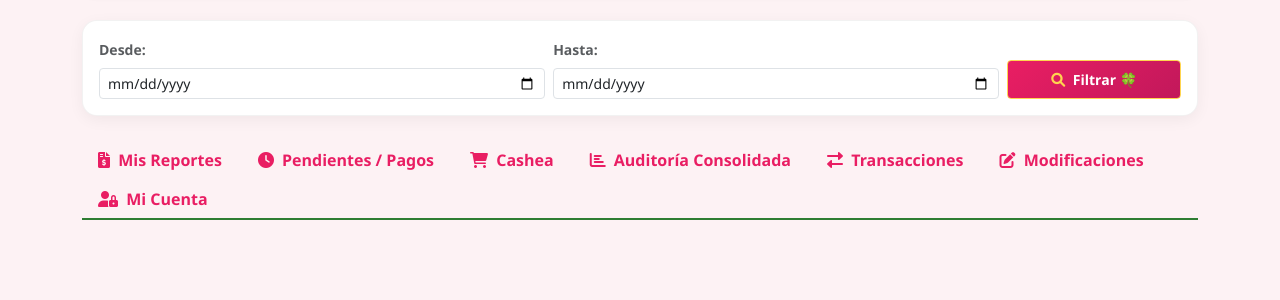
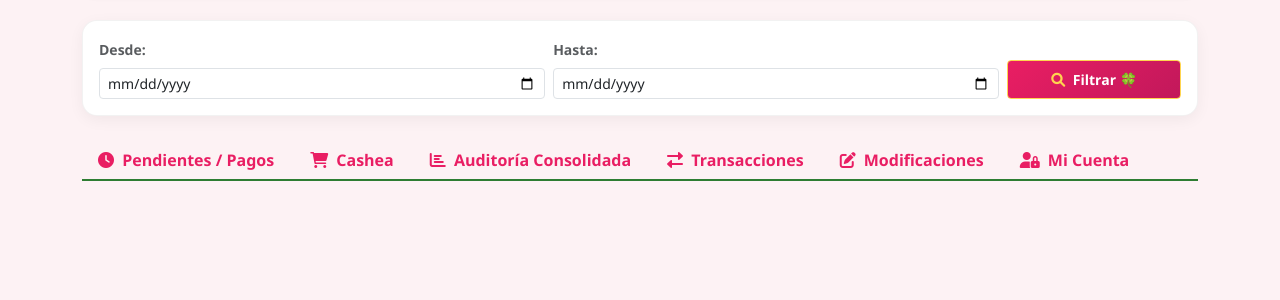
Before and after one commit to mariadelosangelesdiazpinto24-tech/tu-reporte-al-dia., a FastAPI app: template templates/agencia.html in a window 1280 px wide. Shown: the part 239-539 px from the top of the page. Run offline with FastAPI, Linux system fonts and the light colour scheme; the template is opened without the code that fills it: most values are stand-ins (such as "Sample title", 1, 10 or a date in 2020); some libraries are stand-ins or nearby versions.

Commit message:
Update agencia.html

```diff
--- a/templates/agencia.html
+++ b/templates/agencia.html
@@ -173,61 +173,45 @@
             </form>
         </div>
 
-        <!-- PESTAÑAS -->
+        <!-- PESTAÑAS (NAIKKATEN TI MIS REPORTES) -->
         <ul class="nav nav-tabs mb-4" id="agenciaTabs" role="tablist">
             <li class="nav-item">
-                <button class="nav-link {% if tab_activa == 'reportes' or not tab_activa %}active{% endif %}" data-bs-toggle="tab" data-bs-target="#tab-reportes" type="button" onclick="setTab('reportes')"><i class="fas fa-file-invoice-dollar me-1"></i> Mis Reportes</button>
+                <button class="nav-link {% if tab_activa == 'pendiente' or not tab_activa or tab_activa == 'reportes' %}active{% endif %}" data-bs-toggle="tab" data-bs-target="#tab-pendiente" type="button" onclick="setTab('pendiente')">
+                    <i class="fas fa-clock me-1"></i> Pendientes / Pagos
+                </button>
             </li>
             <li class="nav-item">
-                <button class="nav-link {% if tab_activa == 'pendiente' %}active{% endif %}" data-bs-toggle="tab" data-bs-target="#tab-pendiente" type="button" onclick="setTab('pendiente')"><i class="fas fa-clock me-1"></i> Pendientes / Pagos</button>
+                <button class="nav-link {% if tab_activa == 'cashea' %}active{% endif %}" data-bs-toggle="tab" data-bs-target="#tab-cashea" type="button" onclick="setTab('cashea')">
+                    <i class="fas fa-shopping-cart me-1"></i> Cashea
+                </button>
             </li>
             <li class="nav-item">
-                <button class="nav-link {% if tab_activa == 'cashea' %}active{% endif %}" data-bs-toggle="tab" data-bs-target="#tab-cashea" type="button" onclick="setTab('cashea')"><i class="fas fa-shopping-cart me-1"></i> Cashea</button>
+                <button class="nav-link {% if tab_activa == 'auditoria' %}active{% endif %}" data-bs-toggle="tab" data-bs-target="#tab-auditoria" type="button" onclick="setTab('auditoria')">
+                    <i class="fas fa-chart-bar me-1"></i> Auditoría Consolidada
+                </button>
             </li>
             <li class="nav-item">
-                <button class="nav-link {% if tab_activa == 'auditoria' %}active{% endif %}" data-bs-toggle="tab" data-bs-target="#tab-auditoria" type="button" onclick="setTab('auditoria')"><i class="fas fa-chart-bar me-1"></i> Auditoría Consolidada</button>
+                <button class="nav-link {% if tab_activa == 'transacciones' %}active{% endif %}" data-bs-toggle="tab" data-bs-target="#tab-transacciones" type="button" onclick="setTab('transacciones')">
+                    <i class="fas fa-exchange-alt me-1"></i> Transacciones
+                </button>
             </li>
             <li class="nav-item">
-                <button class="nav-link {% if tab_activa == 'transacciones' %}active{% endif %}" data-bs-toggle="tab" data-bs-target="#tab-transacciones" type="button" onclick="setTab('transacciones')"><i class="fas fa-exchange-alt me-1"></i> Transacciones</button>
+                <button class="nav-link {% if tab_activa == 'modificaciones' %}active{% endif %}" data-bs-toggle="tab" data-bs-target="#tab-modificaciones" type="button" onclick="setTab('modificaciones')">
+                    <i class="fas fa-edit me-1"></i> Modificaciones
+                </button>
             </li>
             <li class="nav-item">
-                <button class="nav-link {% if tab_activa == 'modificaciones' %}active{% endif %}" data-bs-toggle="tab" data-bs-target="#tab-modificaciones" type="button" onclick="setTab('modificaciones')"><i class="fas fa-edit me-1"></i> Modificaciones</button>
-            </li>
-            <li class="nav-item">
-                <button class="nav-link {% if tab_activa == 'cuenta' %}active{% endif %}" data-bs-toggle="tab" data-bs-target="#tab-cuenta" type="button" onclick="setTab('cuenta')"><i class="fas fa-user-lock me-1"></i> Mi Cuenta</button>
+                <button class="nav-link {% if tab_activa == 'cuenta' %}active{% endif %}" data-bs-toggle="tab" data-bs-target="#tab-cuenta" type="button" onclick="setTab('cuenta')">
+                    <i class="fas fa-user-lock me-1"></i> Mi Cuenta
+                </button>
             </li>
         </ul>
 
         <div class="tab-content" id="agenciaTabsContent">
 
-            <!-- 1. MIS REPORTES -->
-            <div class="tab-pane fade {% if tab_activa == 'reportes' or not tab_activa %}show active{% endif %}" id="tab-reportes" role="tabpanel">
-                <div class="card card-custom p-4 bg-white">
-                    <h5 class="fw-bold text-tema mb-3"><i class="fas fa-history me-1"></i> Reportes Financieros 🍀</h5>
-
-                    {% if reportes %}
-                        {% for r in reportes %}
-                        <div class="p-3 mb-4 rounded-3 border bg-light">
-                            <div class="d-flex justify-content-between align-items-center mb-2 pb-2 border-bottom">
-                                <h6 class="fw-bold text-dark m-0"><i class="far fa-calendar-alt me-1 text-tema"></i> Fecha: {{ r.fecha }}</h6>
-                                <span class="badge {% if r.monto < 0 %}bg-success{% elif r.monto > 0 %}bg-danger{% else %}bg-secondary{% endif %} fs-6">
-                                    {% if r.monto < 0 %}Saldo a Favor: Bs. {{ (-r.monto) | dinero }}{% elif r.monto > 0 %}Deuda: Bs. {{ r.monto | dinero }}{% else %}Saldado (0.00 Bs.){% endif %}
-                                </span>
-                            </div>
-                            <div class="detalle-reporte-contenedor">
-                                {{ r.detalle_html | safe }}
-                            </div>
-                        </div>
-                        {% endfor %}
-                    {% else %}
-                        <p class="text-center text-muted py-4">No hay reportes cargados en este período.</p>
-                    {% endif %}
-                </div>
-            </div>
-
-            <!-- 2. PENDIENTES / PAGOS -->
-            <div class="tab-pane fade {% if tab_activa == 'pendiente' %}show active{% endif %}" id="tab-pendiente" role="tabpanel">
-                <div class="card card-custom p-4 bg-white">
+            <!-- 1. PENDIENTES / PAGOS (PRINCIPAL) -->
+            <div class="tab-pane fade {% if tab_activa == 'pendiente' or not tab_activa or tab_activa == 'reportes' %}show active{% endif %}" id="tab-pendiente" role="tabpanel">
+                <div class="card card-custom p-4 bg-white mb-4">
 
                     <div class="p-3 mb-3 rounded-4 shadow-sm d-flex justify-content-between align-items-center flex-wrap gap-2 caja-balance-interactiva"
                          data-bs-toggle="collapse" data-bs-target="#desglosePendienteDetalle" title="Toca aquí para ver el cálculo detallado">
```
Also changed, not shown: other parts of templates/agencia.html (+29 -9 lines).
